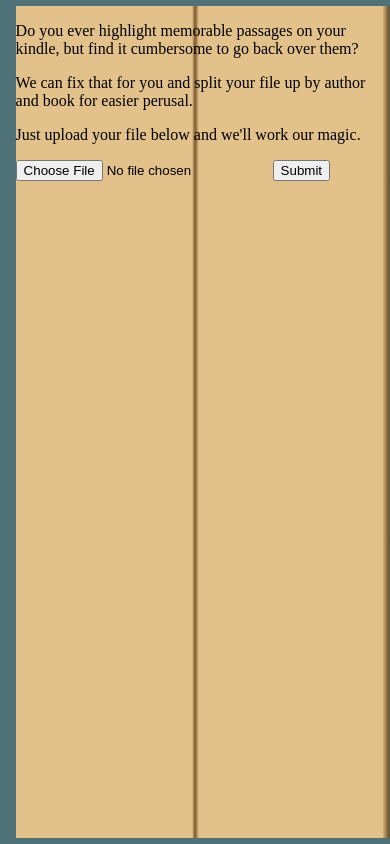
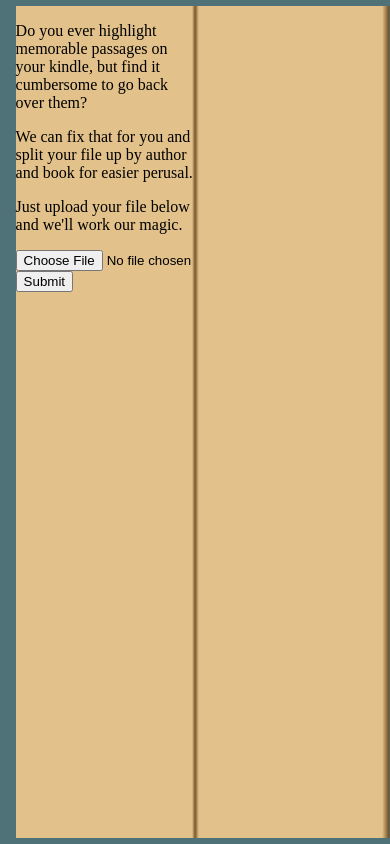
Before and after one commit to ChemiKyle/authorNotes, a plain HTML site: page web/index.html in a window 390 px wide. Drawn offline with Linux system fonts and the light colour scheme; a web font is replaced by a local one.

Commit message:
Add responsivity for smaller screen sizes.

```diff
--- a/web/style.css
+++ b/web/style.css
@@ -91,4 +91,6 @@ body{
 
 .left-page{
 	padding: 0 0 0 4%;
+	float: left;
+	width: 46%;
 }
```
